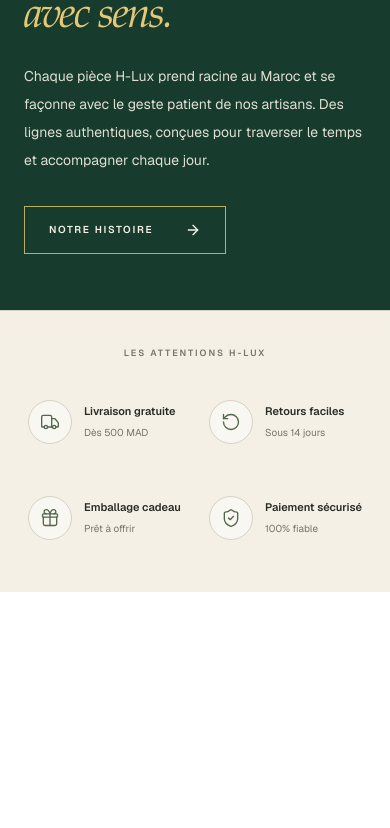
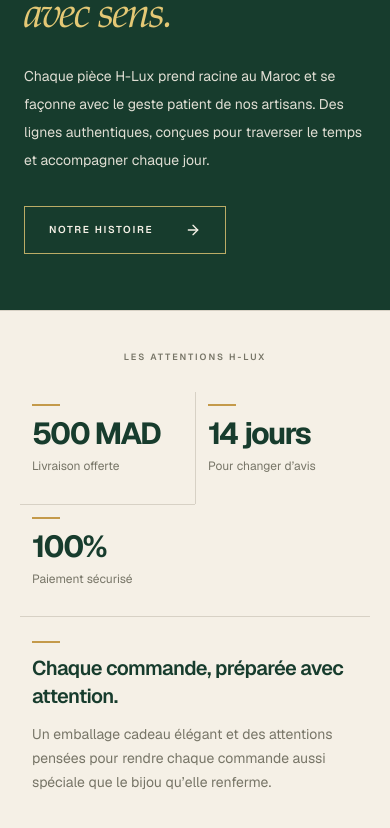
Before and after one commit to Hicham2115/H-LUX, a Next.js app: page / in a window 390 px wide. Shown: the part 3629-4457 px from the top of the page. Before the commit the page ends 4221 px from the top, so only its background shows below. Built offline with nearby package versions, Linux system fonts and the light colour scheme.

Commit message:
your message

```diff
--- a/app/globals.css
+++ b/app/globals.css
@@ -6,6 +6,28 @@
 
 .font-display {
   font-family: "Baskerville", "Iowan Old Style", "Palatino Linotype", Georgia, serif;
+}
+
+button:not(:disabled),
+[role="button"]:not([aria-disabled="true"]),
+a[href] {
+  cursor: pointer;
+}
+
+.h-lux-cta {
+  transition:
+    transform 180ms ease,
+    box-shadow 180ms ease,
+    background-color 180ms ease,
+    color 180ms ease,
+    border-color 180ms ease;
+}
+
+@media (hover: hover) and (prefers-reduced-motion: no-preference) {
+  .h-lux-cta:hover {
+    transform: translateY(-2px);
+    box-shadow: 0 10px 24px rgb(23 60 45 / 18%);
+  }
 }
 
 html {
--- a/components/brand-promise.tsx
+++ b/components/brand-promise.tsx
@@ -1,12 +1,11 @@
 import Image from "next/image";
 import Link from "next/link";
-import { ArrowRight, Gift, RotateCcw, ShieldCheck, Truck } from "lucide-react";
+import { ArrowRight } from "lucide-react";
 
 const assurances = [
-  { Icon: Truck, title: "Livraison gratuite", detail: "Dès 500 MAD" },
-  { Icon: RotateCcw, title: "Retours faciles", detail: "Sous 14 jours" },
-  { Icon: Gift, title: "Emballage cadeau", detail: "Prêt à offrir" },
-  { Icon: ShieldCheck, title: "Paiement sécurisé", detail: "100% fiable" },
+  { value: "500 MAD", label: "Livraison offerte" },
+  { value: "14 jours", label: "Pour changer d’avis" },
+  { value: "100%", label: "Paiement sécurisé" },
 ];
 
 export default function BrandPromise() {
@@ -56,7 +55,7 @@
               pour traverser le temps et accompagner chaque jour.
             </p>
             <Link
-              className="group mt-8 inline-flex min-h-12 items-center gap-8 border border-[#E4C875]/80 px-6 text-[10px] font-semibold uppercase tracking-[0.17em] transition-colors hover:bg-[#E4C875] hover:text-[#173C2D] focus-visible:outline-2 focus-visible:outline-offset-4 focus-visible:outline-[#E4C875] sm:mt-9 sm:min-h-14 sm:px-7 sm:text-xs"
+              className="h-lux-cta group mt-8 inline-flex min-h-12 items-center gap-8 border border-[#E4C875]/80 px-6 text-[10px] font-semibold uppercase tracking-[0.17em] transition-colors hover:bg-[#E4C875] hover:text-[#173C2D] focus-visible:outline-2 focus-visible:outline-offset-4 focus-visible:outline-[#E4C875] sm:mt-9 sm:min-h-14 sm:px-7 sm:text-xs"
               href="#top"
             >
               Notre histoire
@@ -69,34 +68,42 @@
         </div>
       </div>
 
-      <div className="border-t border-[#D7D1C5] bg-[#F5F0E6] px-5 py-9 sm:px-8 sm:py-11 lg:px-[5.5vw] lg:py-12">
-        <div className="mx-auto max-w-[1440px]">
-          <p className="mb-6 text-center text-[9px] font-semibold uppercase tracking-[0.22em] text-[#777567] sm:mb-7 sm:text-[10px]">
+      <div className="border-t border-[#D7D1C5] bg-[#F5F0E6] px-5 py-10 sm:px-8 sm:py-12 lg:px-[5.5vw] lg:py-16">
+        <div className="mx-auto max-w-[1600px]">
+          <p className="mb-7 text-center text-[9px] font-semibold uppercase tracking-[0.22em] text-[#777567] sm:mb-9 sm:text-[10px]">
             Les attentions H-Lux
           </p>
-          <ul className="grid grid-cols-2 gap-x-3 gap-y-5 sm:grid-cols-4 sm:gap-0">
-            {assurances.map(({ Icon, title, detail }) => (
-              <li
-                className="flex min-h-[76px] items-center gap-3 border-[#D7D1C5] px-2 sm:justify-center sm:gap-3 sm:border-l sm:px-3 first:sm:border-l-0 lg:gap-4 lg:px-5"
-                key={title}
+          <div className="grid grid-cols-2 lg:grid-cols-[0.82fr_0.82fr_0.82fr_1.55fr]">
+            {assurances.map(({ value, label }, index) => (
+              <article
+                className={`min-h-[112px] border-[#D7D1C5] px-3 py-3 sm:min-h-[132px] sm:px-5 lg:px-7 ${
+                  index % 2 === 1 ? "border-l" : ""
+                } ${index > 1 ? "border-t lg:border-t-0" : ""} ${
+                  index > 0 ? "lg:border-l" : "lg:border-l-0"
+                }`}
+                key={value}
               >
-                <span className="flex size-11 shrink-0 items-center justify-center rounded-full border border-[#D7D1C5] bg-[#F9F7F1] text-[#53664E] sm:size-12">
-                  <Icon
-                    aria-hidden="true"
-                    className="size-5 stroke-[1.6] sm:size-[21px]"
-                  />
+                <span className="mb-3 block h-[2px] w-7 bg-[#C49A4A] sm:mb-4" />
+                <span className="block font-sans text-[clamp(1.9rem,3.1vw,3.1rem)] font-bold leading-none tracking-[-0.055em] text-[#173C2D]">
+                  {value}
                 </span>
-                <span className="text-left leading-5">
-                  <span className="block text-[11px] font-semibold text-[#292B25] sm:text-xs lg:text-sm">
-                    {title}
-                  </span>
-                  <span className="mt-0.5 block text-[10px] text-[#777567] sm:text-[11px]">
-                    {detail}
-                  </span>
+                <span className="mt-2 block max-w-[160px] text-xs leading-5 text-[#777567] sm:text-sm">
+                  {label}
                 </span>
-              </li>
+              </article>
             ))}
-          </ul>
+            <article className="col-span-2 border-t border-[#D7D1C5] px-3 py-6 sm:px-5 lg:col-span-1 lg:border-l lg:border-t-0 lg:px-8 lg:py-3">
+              <span className="mb-3 block h-[2px] w-7 bg-[#C49A4A] sm:mb-4" />
+              <h3 className="max-w-[420px] font-sans text-xl font-semibold leading-snug tracking-[-0.03em] text-[#173C2D] sm:text-2xl">
+                Chaque commande, préparée avec attention.
+              </h3>
+              <p className="mt-3 max-w-[460px] text-sm leading-6 text-[#777567] sm:text-base sm:leading-7">
+                Un emballage cadeau élégant et des attentions pensées pour
+                rendre chaque commande aussi spéciale que le bijou qu’elle
+                renferme.
+              </p>
+            </article>
+          </div>
         </div>
       </div>
     </section>
--- a/components/gender-collections.tsx
+++ b/components/gender-collections.tsx
@@ -54,7 +54,7 @@
               {collection.description}
             </p>
             <Link
-              className="mt-8 inline-flex min-h-12 items-center border border-[#F5F0E6]/75 px-5 text-[10px] font-semibold uppercase tracking-[0.16em] text-[#F5F0E6] transition-colors hover:border-[#D9B35F] hover:bg-[#D9B35F] hover:text-[#173C2D] focus-visible:outline-2 focus-visible:outline-offset-4 focus-visible:outline-[#D9B35F] sm:px-7 sm:text-xs"
+              className="h-lux-cta mt-8 inline-flex min-h-12 items-center border border-[#F5F0E6]/75 px-5 text-[10px] font-semibold uppercase tracking-[0.16em] text-[#F5F0E6] transition-colors hover:border-[#D9B35F] hover:bg-[#D9B35F] hover:text-[#173C2D] focus-visible:outline-2 focus-visible:outline-offset-4 focus-visible:outline-[#D9B35F] sm:px-7 sm:text-xs"
               href="#nouveautes"
             >
               Voir la collection
--- a/components/hero.tsx
+++ b/components/hero.tsx
@@ -51,7 +51,7 @@
               votre style au quotidien.
             </p>
             <Link
-              className="mt-8 inline-flex min-h-14 items-center gap-8 border border-[#F5F0E6]/80 px-7 font-display text-[10px] font-medium uppercase tracking-[0.15em] text-[#F5F0E6] transition-colors hover:bg-[#D9B35F] hover:text-[#062b1e] focus-visible:outline-2 focus-visible:outline-offset-4 focus-visible:outline-[#D9B35F] max-lg:mt-10 max-lg:min-h-[68px] max-lg:w-full max-lg:max-w-[640px] max-lg:justify-between max-lg:border-[#D9B35F] max-lg:px-6 max-lg:text-xs lg:mt-10 lg:px-8 lg:text-xs"
+              className="h-lux-cta mt-8 inline-flex min-h-14 items-center gap-8 border border-[#F5F0E6]/80 px-7 font-display text-[10px] font-medium uppercase tracking-[0.15em] text-[#F5F0E6] transition-colors hover:bg-[#D9B35F] hover:text-[#062b1e] focus-visible:outline-2 focus-visible:outline-offset-4 focus-visible:outline-[#D9B35F] max-lg:mt-10 max-lg:min-h-[68px] max-lg:w-full max-lg:max-w-[640px] max-lg:justify-between max-lg:border-[#D9B35F] max-lg:px-6 max-lg:text-xs lg:mt-10 lg:px-8 lg:text-xs"
               href="#nouveautes"
             >
               Découvrir nos bijoux
--- a/components/ui/button.tsx
+++ b/components/ui/button.tsx
@@ -3,7 +3,7 @@
 import { cn } from "cn"
 
 const buttonVariants = cva(
-  "group/button inline-flex shrink-0 items-center justify-center rounded-lg border border-transparent bg-clip-padding text-sm font-medium whitespace-nowrap transition-all outline-none select-none focus-visible:border-ring focus-visible:ring-3 focus-visible:ring-ring/50 active:not-aria-[haspopup]:translate-y-px disabled:pointer-events-none disabled:opacity-50 aria-invalid:border-destructive aria-invalid:ring-3 aria-invalid:ring-destructive/20 dark:aria-invalid:border-destructive/50 dark:aria-invalid:ring-destructive/40 [&_svg]:pointer-events-none [&_svg]:shrink-0 [&_svg:not([class*='size-'])]:size-4",
+  "group/button inline-flex shrink-0 cursor-pointer items-center justify-center rounded-lg border border-transparent bg-clip-padding text-sm font-medium whitespace-nowrap transition-all outline-none select-none hover:-translate-y-px active:not-aria-[haspopup]:translate-y-px disabled:pointer-events-none disabled:opacity-50 aria-invalid:border-destructive aria-invalid:ring-3 aria-invalid:ring-destructive/20 dark:aria-invalid:border-destructive/50 dark:aria-invalid:ring-destructive/40 [&_svg]:pointer-events-none [&_svg]:shrink-0 [&_svg:not([class*='size-'])]:size-4",
   {
     variants: {
       variant: {
```
